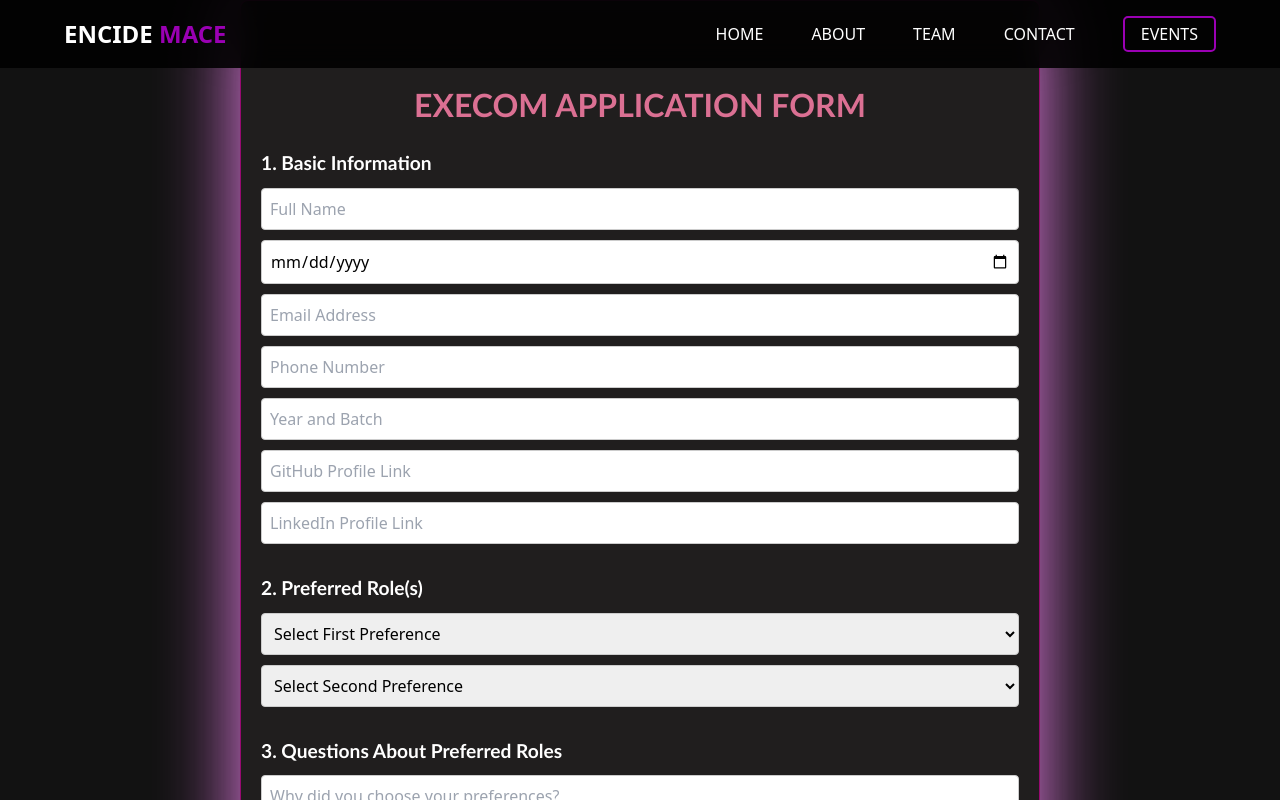
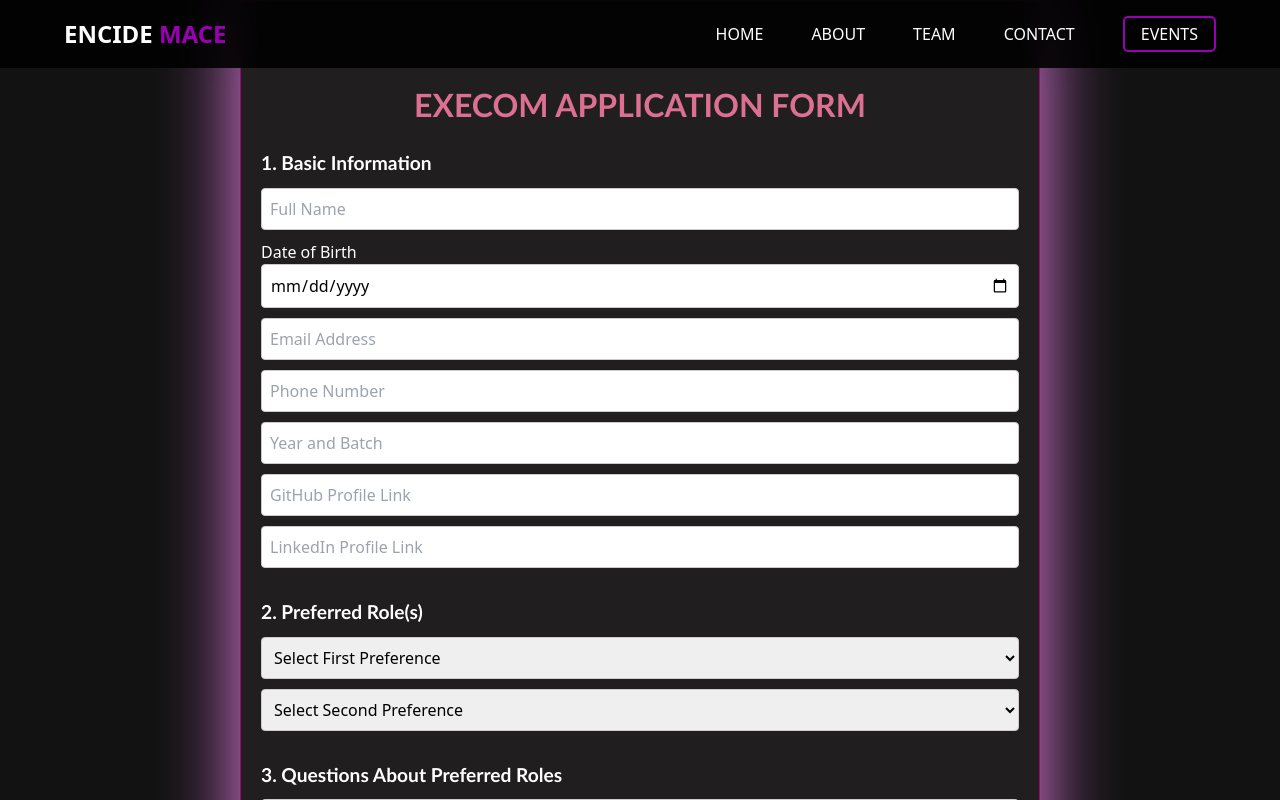
Before and after one commit to adw-ith/ENCIDE-WEB, a React (Vite) app: page /registration in a window 1280 px wide. Shown: the top 800 px of the page. Built offline with nearby package versions, Linux system fonts and the light colour scheme.

Commit message:
small corr

```diff
--- a/src/Pages/Execom/RegistrationForm.css
+++ b/src/Pages/Execom/RegistrationForm.css
@@ -22,6 +22,7 @@
   color: palevioletred;
 }
 
+.registration-form p{color:white;}
 .registration-form section {
   margin-bottom: 20px;
 }
--- a/src/Pages/Execom/execom.jsx
+++ b/src/Pages/Execom/execom.jsx
@@ -76,6 +76,7 @@ function RegistrationForm({ onLoad }) {
           onChange={handleChange}
           required
         />
+        <p>Date of Birth</p>
         <input
           type="date"
           name="dob"
```
